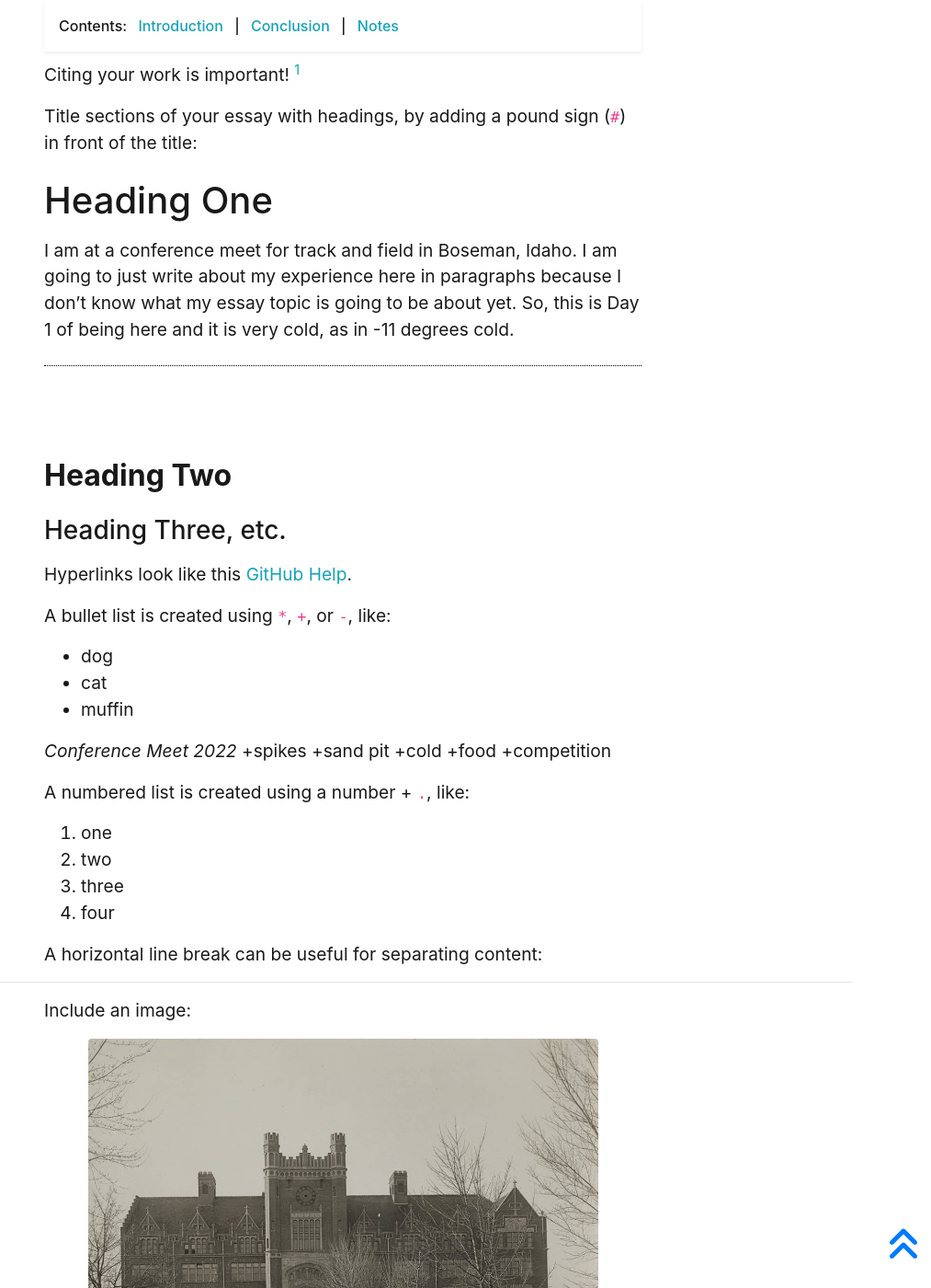
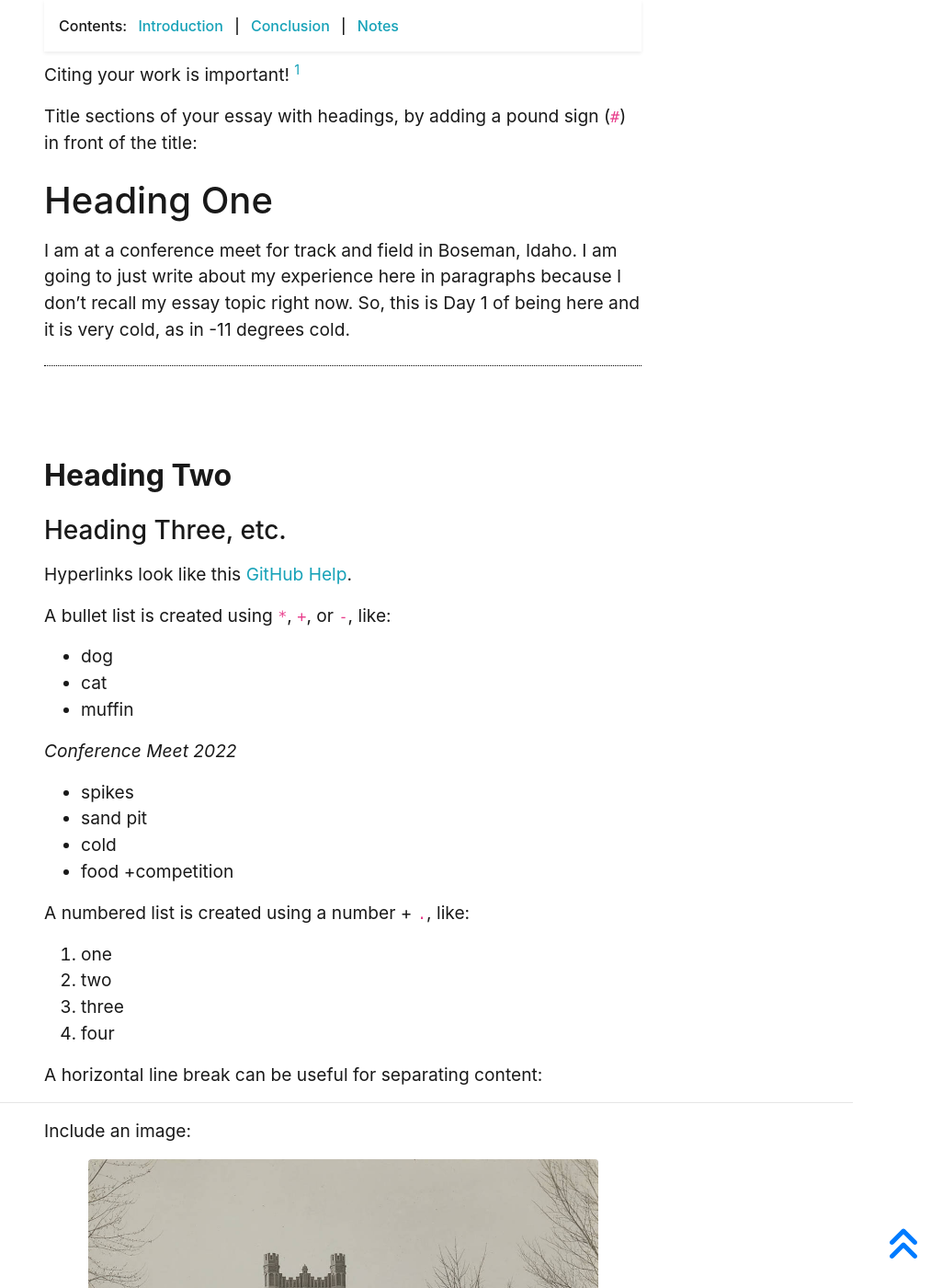
Before and after one commit to taylerlyday/digital-history_project, a Jekyll site: the page built from pages/essay-01.md, in a window 1280 px wide and 1400 px high, scrolled down 597 px. Shown: the whole window at 92% size, without its empty margins (267-1280 px from the left). Built offline with Jekyll 4.4.1, drawn with Linux system fonts in a browser that asks for light colours; nearby versions of some CDN libraries; library files that are not in the unit come from our copies.

Commit message:
Update essay-01.md

```diff
--- a/pages/essay-01.md
+++ b/pages/essay-01.md
@@ -23,7 +23,7 @@ Title sections of your essay with headings, by adding a pound sign (`#`) in fron
 
 # Heading One
 
-I am at a conference meet for track and field in Boseman, Idaho. I am going to just write about my experience here in paragraphs because I don't know what my essay topic is going to be about yet. So, this is Day 1 of being here and it is very cold, as in -11 degrees cold.
+I am at a conference meet for track and field in Boseman, Idaho. I am going to just write about my experience here in paragraphs because I don't recall my essay topic right now. So, this is Day 1 of being here and it is very cold, as in -11 degrees cold.
 
 ## Heading Two
 
@@ -38,10 +38,11 @@ A bullet list is created using `*`, `+`, or `-`, like:
 - muffin
 
 *Conference Meet 2022*
-+spikes
-+sand pit
-+cold
-+food
+
++ spikes
++ sand pit
++ cold
++ food
 +competition
 
 A numbered list is created using a number + `.`, like:
```
